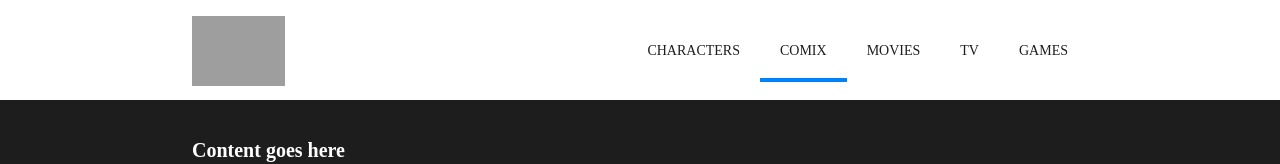
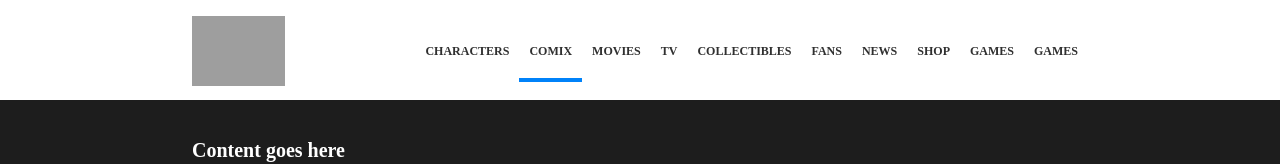
Before and after one commit to Edomak/vue-dc-comics, a Vue app: page / in a window 1280 px wide. Shown: the top 164 px of the page. Built offline with nearby package versions, Linux system fonts and the light colour scheme; grey boxes are pictures that could not be loaded.

Commit message:
link dinamici/ classe active

```diff
--- a/src/components/Footer.vue
+++ b/src/components/Footer.vue
@@ -115,6 +115,10 @@ export default {
                     color: white;
                     font-size: 13px;
                     color: #797979;
+
+                    &:hover {
+                        color: white;
+                    }
                 }
             }
         }
--- a/src/components/FooterBottom.vue
+++ b/src/components/FooterBottom.vue
@@ -66,6 +66,11 @@ export default {
         color: white;
         font-weight: bolder;
         font-size: 14px;
+
+        &:hover {
+            border: 2px solid white;
+            color: #0082f9;
+        }
     }
     .follow {
         text-decoration: none;
@@ -73,6 +78,10 @@ export default {
         font-size: 14px;
         font-weight: bolder;
         vertical-align: middle;
+
+        &:hover {
+            color: white;
+        }
     }
     ul {
         display: flex;
--- a/src/components/Header.vue
+++ b/src/components/Header.vue
@@ -6,20 +6,8 @@
             </div>
             <nav>
                 <ul>
-                    <li>
-                        <a href="#">Characters</a>
-                    </li>
-                    <li>
-                        <a class="active" href="#">Comix</a>
-                    </li>
-                    <li>
-                        <a href="#">Movies</a>
-                    </li>
-                    <li>
-                        <a href="#">Tv</a>
-                    </li>
-                    <li>
-                        <a href="#">Games</a>
+                    <li v-for="(link, index) in links" :key="index">
+                        <a :class="{ active: link.current }" :href="link.url"> {{ link.text }} </a>
                     </li>
                 </ul>
             </nav>
@@ -29,7 +17,64 @@
 
 <script>
 export default {
-    name: "Header"
+    name: "Header",
+    data: function () {
+        return {
+            links: [
+                {
+                    text: "Characters",
+                    url: "#characters",
+                    current: false
+                },
+                {
+                    text: "Comix",
+                    url: "#comix",
+                    current: true
+                },
+                {
+                    text: "Movies",
+                    url: "#movies",
+                    current: false
+                },
+                {
+                    text: "Tv",
+                    url: "#tv",
+                    current: false
+                },
+                {
+                    text: "Collectibles",
+                    url: "#collectibles",
+                    current: false
+                },
+                {
+                    text: "Fans",
+                    url: "#fans",
+                    current: false
+                },
+                {
+                    text: "News",
+                    url: "#news",
+                    current: false
+                },
+                {
+                    text: "Shop",
+                    url: "#shop",
+                    current: false
+                },
+                {
+                    text: "Games",
+                    url: "#games",
+                    current: false
+                },
+                {
+                    text: "Games",
+                    url: "#games",
+                    current: false
+                },
+
+            ]
+        }
+    }
 }
 </script>
 
@@ -51,9 +96,10 @@ export default {
         li a {
             text-decoration: none;
             text-transform: uppercase;
-            padding: 20px 20px;
-            color: #1d1d1d;
-            font-size: 14px;
+            padding: 20px 10px;
+            color: #303030;
+            font-size: 12px;
+            font-weight: bolder;
 
             &.active,
             &:hover {
```
